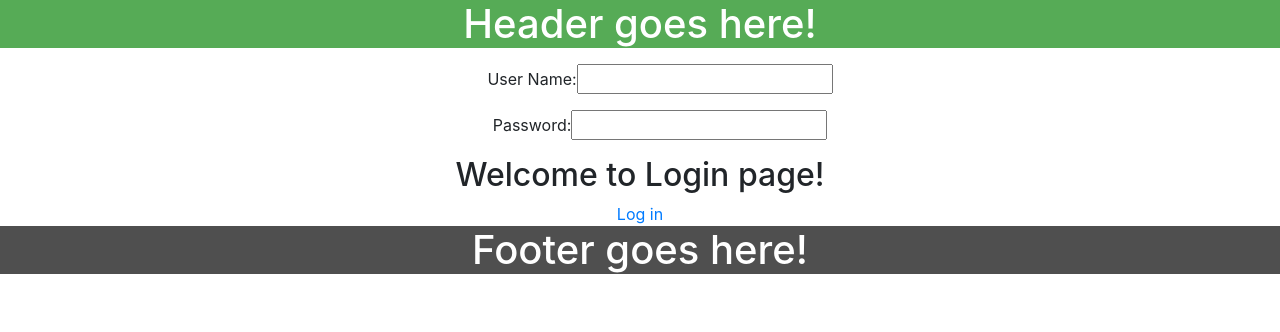
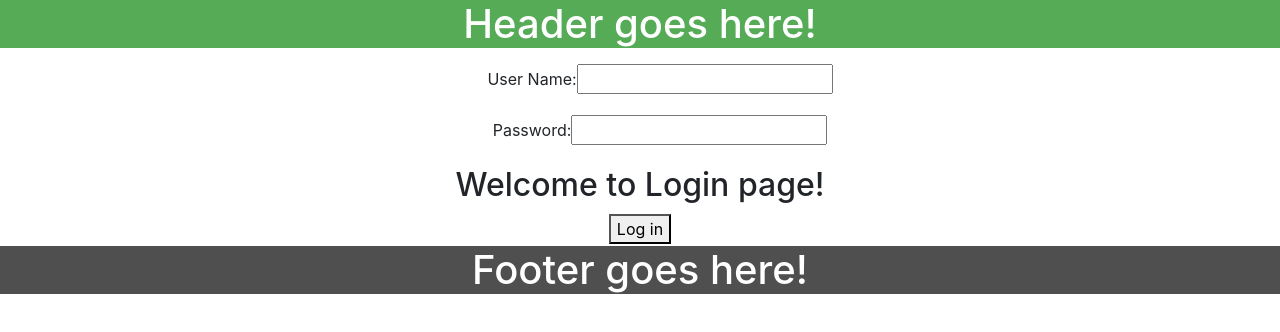
Before and after one commit to Eliasadam/local-welcome-react, a React (Create React App) app: page /dashboard in a window 1280 px wide. Shown: the top 332 px of the page. Built offline with nearby package versions, Linux system fonts and the light colour scheme.

Commit message:
login page updated

```diff
--- a/package.json
+++ b/package.json
@@ -4,6 +4,7 @@
   "private": true,
   "dependencies": {
     "bootstrap": "^4.1.3",
+    "formik": "^1.3.1",
     "react": "^16.5.2",
     "react-dom": "^16.5.2",
     "react-router-dom": "^4.3.1",
--- a/src/App.js
+++ b/src/App.js
@@ -1,7 +1,7 @@
 import React, { Component } from 'react';
 import DashboardPage from './components/pages/DashboardPage';
 import LoginPage from './components/pages/Loginpage';
-import data from './data/login.json';
+import users from './data/login.json';
 import './App.css';
 
 class App extends Component {
@@ -9,7 +9,7 @@ class App extends Component {
     isLoggedIn: false,
     userValue: ' ',
     passwordValue: ' ',
-    errorMessage: ' '
+    errorMessage: ' ',
   };
   handleUserChange = e => {
     this.setState({
@@ -21,28 +21,20 @@ class App extends Component {
       passwordValue: e.target.value,
     });
   };
-  loginMe = () => {
-    let authorised;
-    let errorMessage;
-    data.map(item => {
-      if (
-        item.user === this.state.userValue &&
-        item.password === this.state.passwordValue
-      ) {
-        authorised = true;
-      } else {
-        errorMessage = 'invalid user name and password';
+  loginMe = e => {
+    e.preventDefault();
 
-      }
-      console.log(authorised);
-      return authorised;
-    });
-    this.setState({ isLoggedIn: authorised,
-      errorMessage : errorMessage
+    const authorised = users.some(
+      ({ user, password }) =>
+        user === this.state.userValue && password === this.state.passwordValue
+    );
 
-
+    this.setState({
+      isLoggedIn: authorised,
+      errorMessage: authorised ? null: 'Invalid username or password',
     });
   };
+
   render() {
     return (
       <div className="App">
@@ -50,21 +42,22 @@ class App extends Component {
           <DashboardPage />
         ) : (
           <div>
-            <form />
+            <form onSubmit={this.loginMe}>
               <p className="errorMessage">{this.state.errorMessage}</p>
               <ul>
                 <li>
-                <lable>User Name:</lable>
+                  <label>User Name:</label>
                   <input type="text" onChange={this.handleUserChange} />
                 </li>
                 <p />
                 <li>
-                <lable>Password:</lable>
+                  <label>Password:</label>
                   <input type="password" onChange={this.handlePasswordChange} />
                 </li>
               </ul>
 
               <LoginPage loginMe={this.loginMe} />
+            </form>
           </div>
         )}
       </div>
--- a/src/components/pages/Loginpage.js
+++ b/src/components/pages/Loginpage.js
@@ -1,12 +1,9 @@
 import React from 'react';
-import { Link } from 'react-router-dom';
+//import { Link } from 'react-router-dom';
 const LoginPage = props => (
   <div>
     <h2>Welcome to Login page!</h2>
-    <Link to="/dashboard" onClick={props.loginMe}>
-      {' '}
-      Log in{' '}
-    </Link>
+    <button type="submit">Log in</button>
   </div>
 );
 export default LoginPage;
```
Also changed, not shown: 1 other file (tests, documents, lock files or other folders). Lines whose indentation alone changed are shown as unchanged.
